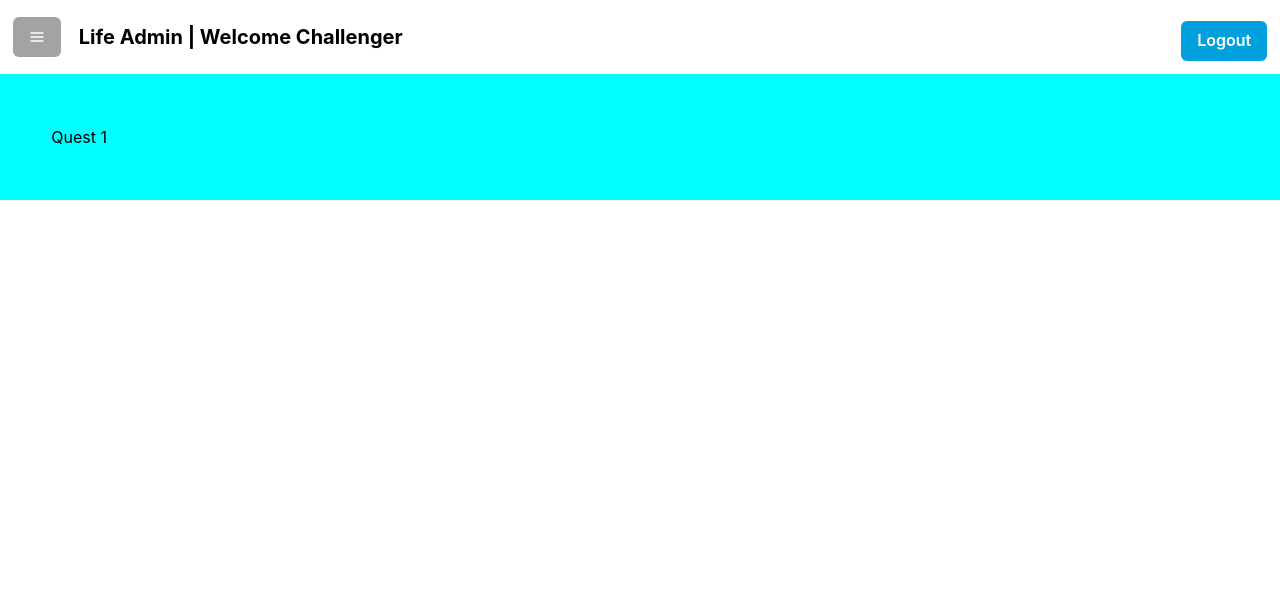
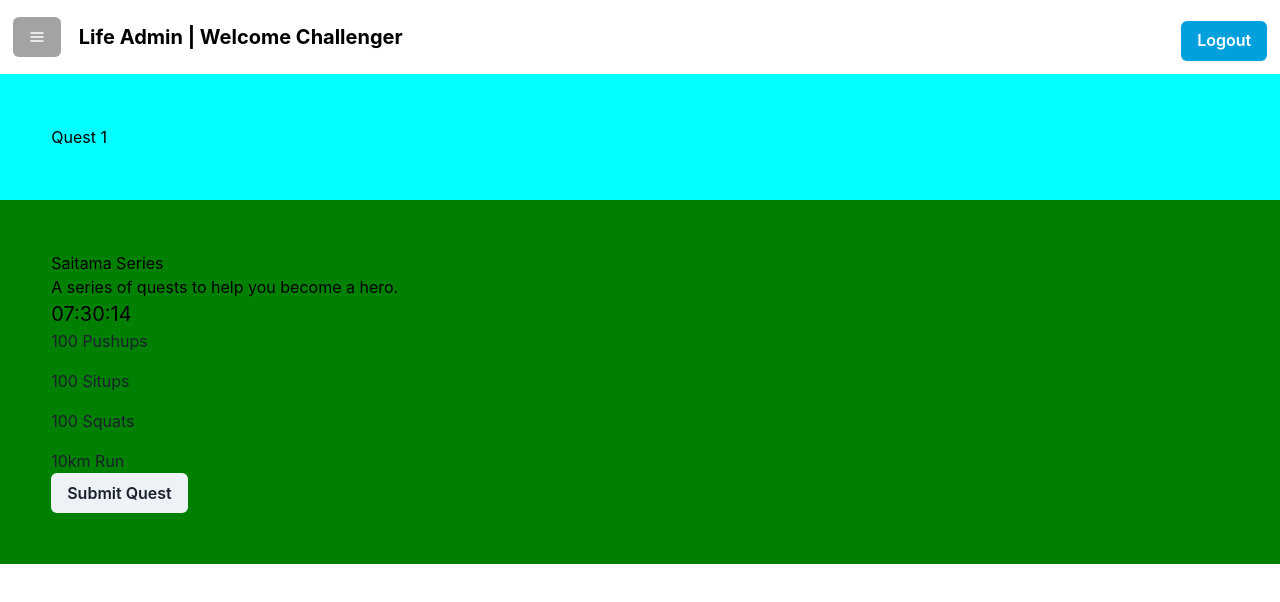
Before and after one commit to MrBenC88/TheQuestAdmin, a Next.js app: page /dashboard/quest/1 in a window 1280 px wide. Shown: the top 602 px of the page. Built offline with nearby package versions, Linux system fonts and the light colour scheme.

Commit message:
small repeat countdown

```diff
--- a/package.json
+++ b/package.json
@@ -16,8 +16,10 @@
     "eslint": "8.38.0",
     "eslint-config-next": "13.3.0",
     "framer-motion": "^10.12.2",
+    "moment-timezone": "^0.5.43",
     "next": "13.3.0",
     "react": "18.2.0",
-    "react-dom": "18.2.0"
+    "react-dom": "18.2.0",
+    "react-dropzone": "^14.2.3"
   }
 }
--- /dev/null
+++ b/src/components/CountdownTimer.jsx
@@ -0,0 +1,43 @@
+import { useState, useEffect } from "react";
+import { Text, Box } from "@chakra-ui/react";
+
+const CountdownTimer = ({ remainingTime }) => {
+  const [countdown, setCountdown] = useState(null);
+
+  useEffect(() => {
+    // create a new date object to get current time and add the remaining time in seconds
+    const endDate = new Date().getTime() + remainingTime * 1000;
+
+    // set interval to update countdown every second
+    const interval = setInterval(() => {
+      const now = new Date().getTime();
+      const distance = endDate - now;
+
+      // calculate remaining time in hours, minutes, and seconds
+      const hours = Math.floor(
+        (distance % (1000 * 60 * 60 * 24)) / (1000 * 60 * 60)
+      );
+      const minutes = Math.floor((distance % (1000 * 60 * 60)) / (1000 * 60));
+      const seconds = Math.floor((distance % (1000 * 60)) / 1000);
+
+      // format countdown string as HH:MM:SS
+      const countdownString = `${hours.toString().padStart(2, "0")}:${minutes
+        .toString()
+        .padStart(2, "0")}:${seconds.toString().padStart(2, "0")}`;
+
+      // update state with countdown string
+      setCountdown(countdownString);
+    }, 1000);
+
+    // cleanup function to clear interval when component unmounts
+    return () => clearInterval(interval);
+  }, [remainingTime]);
+
+  return (
+    <Text fontSize="xl" textColor="black">
+      {countdown}
+    </Text>
+  );
+};
+
+export default CountdownTimer;
--- a/src/constants/questData.js
+++ b/src/constants/questData.js
@@ -7,7 +7,7 @@ const getRandomColor = () => {
 
 export const sampleQuests = [
   {
-    questId: 1,
+    questId: "1",
     questName: "Saitama Series",
     questDescription: "A series of quests to help you become a hero.",
     questImage: "https://i.imgur.com/pIbtdfv.png",
@@ -46,7 +46,7 @@ export const sampleQuests = [
     questIncentive: [-100, 10], // [punishment, reward]
   },
   {
-    questId: 2,
+    questId: "2",
     questName: "Become the Perfect Idol",
     questDescription: "Become the perfect idol.",
     questImage: "https://i.imgur.com/iwfzdnJ.png",
@@ -73,7 +73,7 @@ export const sampleQuests = [
     questIncentive: [-100, 10],
   },
   {
-    questId: 3,
+    questId: "3",
     questName: "Meditation Challenge",
     questDescription: "Meditate for 30 minutes every day.",
     questImage: "https://i.imgur.com/AiAYv1X.png",
@@ -94,7 +94,7 @@ export const sampleQuests = [
     questIncentive: [-100, 10],
   },
   {
-    questId: 4,
+    questId: "4",
     questName: "Learning Music Challenge",
     questDescription: "Learn music consistently for 30 days.",
     questImage: "https://i.imgur.com/vujGOqC.png",
@@ -115,7 +115,7 @@ export const sampleQuests = [
     questIncentive: [-100, 10],
   },
   {
-    questId: 5,
+    questId: "5",
     questName: "30 Day Yoga Challenge",
     questDescription: "Complete 30 days of yoga.",
     questImage: "https://i.imgur.com/d51O2fG.png",
@@ -136,7 +136,7 @@ export const sampleQuests = [
     questIncentive: [-100, 10],
   },
   {
-    questId: 6,
+    questId: "6",
     questName: "Healthy Habits",
     questDescription:
       "Develop a series of healthy habits to improve your overall well-being.",
@@ -170,7 +170,7 @@ export const sampleQuests = [
     questIncentive: [-100, 10],
   },
   {
-    questId: 7,
+    questId: "7",
     questName: "Learn a New Language",
     questDescription: "Take on the challenge of learning a new language.",
     questImage: "https://i.imgur.com/UXezxeF.png",
--- a/src/pages/dashboard/quest/[questId].js
+++ b/src/pages/dashboard/quest/[questId].js
@@ -1,13 +1,69 @@
+{
+  /* render the quest details here... */
+}
+{
+  /* A quest consists of a list of tasks */
+}
+{
+  /* Structure:
+      - Show Quest Bundle Details First also show count down, and all details. Daily Quests are tasks that must have all the tasks submitted and completed by timelimit
+      - Show give up button and submit entire quest button
+      - Show Rewards and Punishments for the Quest
+      - Show Quest List of Tasks
+      - Each Task will open a modal with the task details and allow the user to submit the task. It will take full screen and have a close button.
+        - The modal will have a button to submit the task. The button will be disabled until the user has completed the task.
+      */
+}
+{
+  /* create different components for each quest type: daily, weekly, yearly, one off
+      Also ensure to account for different submission types, etc.  */
+}
+
+import { useState, useEffect } from "react";
+import moment from "moment-timezone";
 import { useRouter } from "next/router";
+import DashboardHeader from "../../../components/DashboardHeader";
+import CountdownTimer from "../../../components/CountdownTimer";
+import { Box, Button, Stack, Text } from "@chakra-ui/react";
+import { sampleQuests } from "../../../constants/questData";
 
-import DashboardHeader from "../../../components/DashboardHeader";
-import { Box, Text } from "@chakra-ui/react";
+const getQuestById = (quests, questId) => {
+  return quests.find((quest) => quest.questId === questId);
+};
 
 const QuestPage = () => {
   const router = useRouter();
   const { questId } = router.query;
+  const [remainingTime, setRemainingTime] = useState(
+    moment.tz("America/Los_Angeles").endOf("day").diff(moment(), "seconds")
+  );
+
+  const handleFinalSubmission = () => {
+    // Submit final quest submission
+  };
+
+  useEffect(() => {
+    // set interval to update remaining time every second
+    const interval = setInterval(() => {
+      setRemainingTime((prevTime) => prevTime - 1);
+    }, 1000);
+
+    // cleanup function to clear interval when component unmounts
+    return () => clearInterval(interval);
+  }, []);
+
+  useEffect(() => {
+    if (remainingTime <= 0) {
+      // if remaining time reaches 0, reset to the number of seconds until midnight PST
+      setRemainingTime(
+        moment.tz("America/Los_Angeles").endOf("day").diff(moment(), "seconds")
+      );
+    }
+  }, [remainingTime]);
 
   // fetch the data for the quest with the given quest_id here...
+  console.log(sampleQuests, questId);
+  let quest = getQuestById(sampleQuests, questId);
 
   return (
     <Box boxSize="100%" bgColor="orange.50">
@@ -15,22 +71,23 @@ const QuestPage = () => {
       <Box bgColor="aqua" p="4%">
         <Text textColor="black">Quest {questId}</Text>
       </Box>
+      <Box bgColor="green" p="4%">
+        {quest && (
+          <>
+            <Text textColor="black">{quest.questName}</Text>
+            <Text textColor="black">{quest.questDescription}</Text>
+          </>
+        )}
+        <CountdownTimer remainingTime={remainingTime} />
+        <Stack spacing="4">
+          {quest &&
+            quest.questTasks.map((task) => (
+              <Text key={task.taskName}>{task.taskName}</Text>
+            ))}
+        </Stack>
 
-      {/* render the quest details here... */}
-      {/* A quest consists of a list of tasks */}
-      {/* Structure:
-      - Show Quest Bundle Details First also show count down, and all details. Daily Quests are tasks that must have all the tasks submitted and completed by timelimit
-      - Show give up button and submit entire quest button
-      - Show Rewards and Punishments for the Quest
-      - Show Quest List of Tasks
-      - Each Task will open a modal with the task details and allow the user to submit the task. It will take full screen and have a close button.
-        - The modal will have a button to submit the task. The button will be disabled until the user has completed the task.
-
-
-
-      */}
-      {/* create different components for each quest type: daily, weekly, yearly, one off
-      Also ensure to account for different submission types, etc.  */}
+        <Button onClick={handleFinalSubmission}>Submit Quest</Button>
+      </Box>
     </Box>
   );
 };
```
Also changed, not shown: 1 other file (tests, documents, lock files or other folders).
